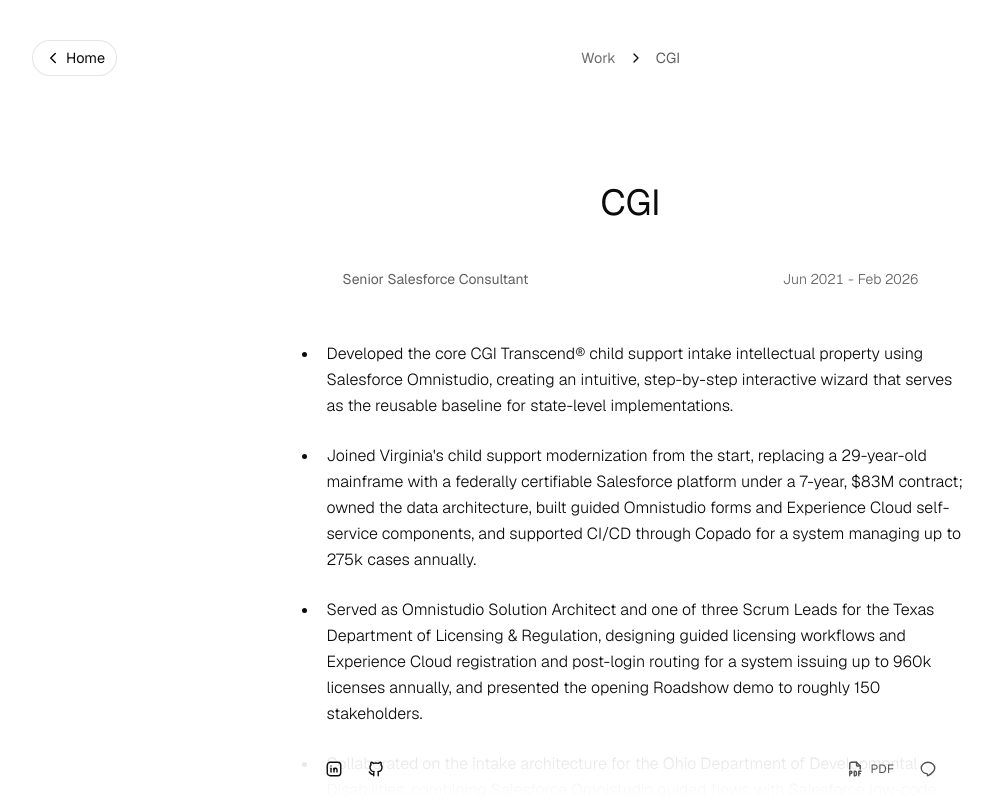
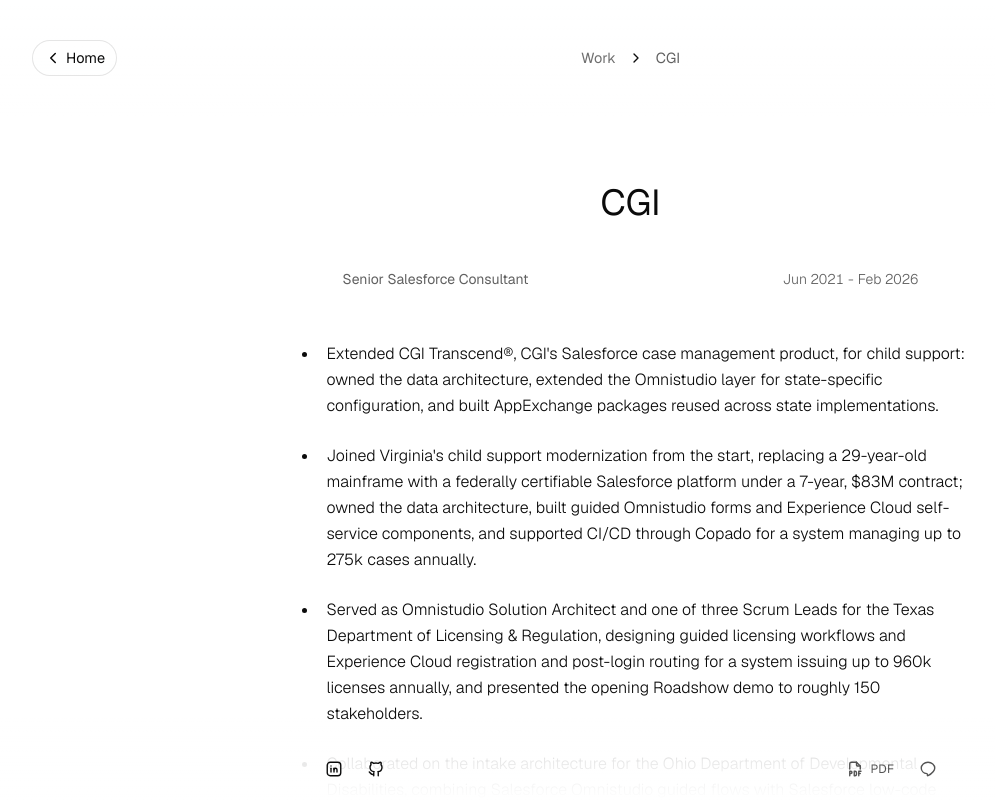
Before and after one commit to ryanww321/Portfolio, a Next.js app: page /work/cgi in a window 1280 px wide. Shown: the top 800 px of the page, without its empty margins (2-997 px from the left). Built offline with nearby package versions, Linux system fonts and the light colour scheme.

Commit message:
Reframe the Transcend bullet to match the product work
Co-Authored-By: Claude Opus 5.5 (1M context) <noreply@anthropic.com>
Claude-Session: https://claude.ai/code/session_01PBi32bzueCV3eTmEgZJTfr

```diff
--- a/data/workExperience.ts
+++ b/data/workExperience.ts
@@ -52,7 +52,7 @@ export const workExperience: WorkExperience[] = [
       },
     ],
     highlights: [
-      "Developed the core CGI Transcend® child support intake intellectual property using Salesforce Omnistudio, creating an intuitive, step-by-step interactive wizard that serves as the reusable baseline for state-level implementations.",
+      "Extended CGI Transcend®, CGI's Salesforce case management product, for child support: owned the data architecture, extended the Omnistudio layer for state-specific configuration, and built AppExchange packages reused across state implementations.",
       "Joined Virginia's child support modernization from the start, replacing a 29-year-old mainframe with a federally certifiable Salesforce platform under a 7-year, $83M contract; owned the data architecture, built guided Omnistudio forms and Experience Cloud self-service components, and supported CI/CD through Copado for a system managing up to 275k cases annually.",
       "Served as Omnistudio Solution Architect and one of three Scrum Leads for the Texas Department of Licensing & Regulation, designing guided licensing workflows and Experience Cloud registration and post-login routing for a system issuing up to 960k licenses annually, and presented the opening Roadshow demo to roughly 150 stakeholders.",
       "Collaborated on the intake architecture for the Ohio Department of Developmental Disabilities, combining Salesforce Omnistudio guided flows with Salesforce low-code tools to manage waiver programs for up to 90k individuals.",
```
